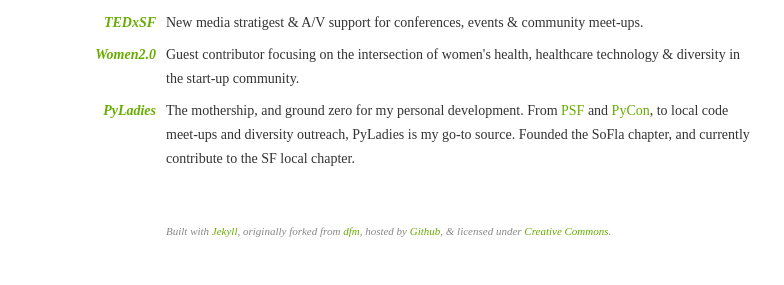
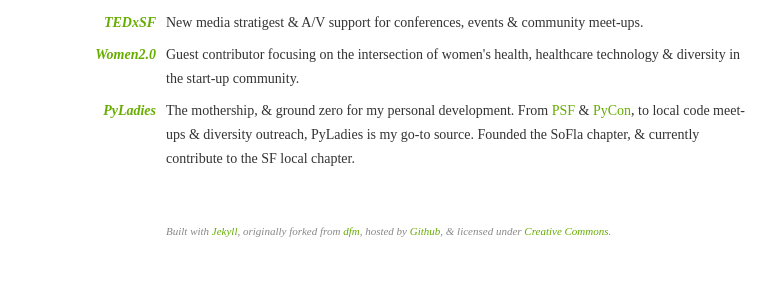
Before and after one commit to laurenstill/laurenstill.github.io, a Jekyll site: the page built from index.html, in a window 1280 px wide. Shown: the part 1466-1751 px from the top of the page, without its empty margins (279-1063 px from the left). Built offline with Jekyll 4.4.1, drawn with Linux system fonts in a browser that asks for light colours.

Commit message:
Update index.html
&amp;

```diff
--- a/_layouts/index.html
+++ b/_layouts/index.html
@@ -190,7 +190,7 @@
                     <a href="http://www.pyladies.com/">PyLadies</a>
                 </span>
                 <span class="project-desc">
-                     The mothership, and ground zero for my personal development. From <a href="http://www.python.org/psf/">PSF</a> and <a href="https://us.pycon.org/2014/">PyCon</a>, to local code meet-ups and diversity outreach, PyLadies is my go-to source.  Founded the SoFla chapter, and currently contribute to the SF local chapter.
+                     The mothership, &amp; ground zero for my personal development. From <a href="http://www.python.org/psf/">PSF</a> &amp; <a href="https://us.pycon.org/2014/">PyCon</a>, to local code meet-ups &amp; diversity outreach, PyLadies is my go-to source.  Founded the SoFla chapter, &amp; currently contribute to the SF local chapter.
                 </span>
             </li>
             </li>
```
